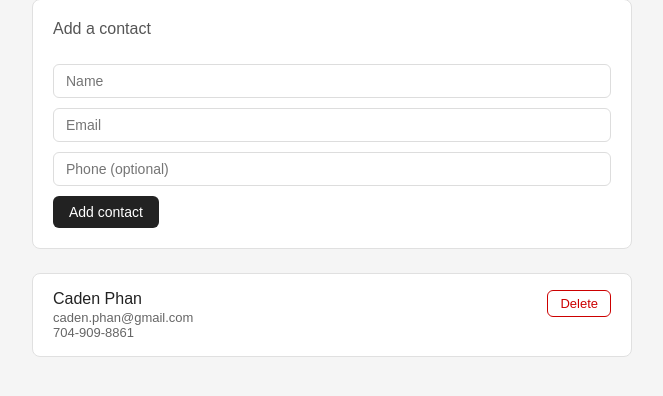
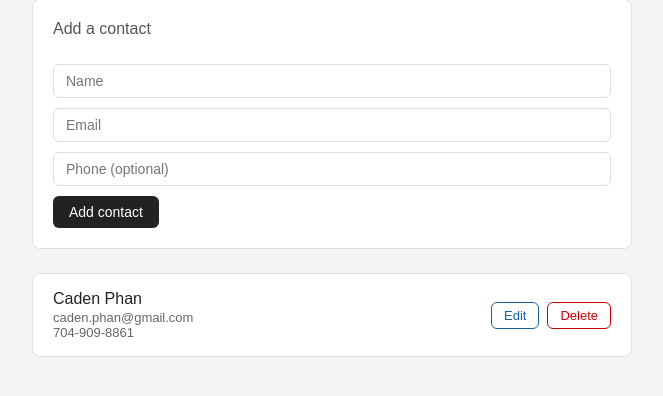
Before and after one commit to cadenphan-beep/contacts-app, a Flask app: page / in a window 1280 px wide. Shown: the part 148-544 px from the top of the page, without its empty margins (308-971 px from the left). Run offline with Flask 3, Linux system fonts and the light colour scheme; data comes from the database, SQL or seed files in the repository.

Commit message:
adding ability to edit contact form

```diff
--- a/app.py
+++ b/app.py
@@ -70,6 +70,26 @@ def delete_contact(contact_id):
         return jsonify({'error': 'Contact not found'}), 404
     return jsonify({'message': 'Contact deleted'}), 200
 
+@app.route('/contacts/<int:contact_id>', methods=['PUT'])
+def update_contact(contact_id):
+    data = request.get_json()
+
+    if not data or 'name' not in data or 'email' not in data:
+        return jsonify({'error': 'Name and email are required'}), 400
+
+    conn = get_db()
+    result = conn.execute(
+        'UPDATE contacts SET name = ?, email = ?, phone = ? WHERE id = ?',
+        (data['name'], data['email'], data.get('phone', ''), contact_id)
+    )
+    conn.commit()
+    conn.close()
+
+    if result.rowcount == 0:
+        return jsonify({'error': 'Contact not found'}), 404
+
+    return jsonify({'id': contact_id, 'name': data['name'], 'email': data['email'], 'phone': data.get('phone', '')})
+
 if __name__ == '__main__':
     init_db()
     app.run(debug=True)
--- a/static/app.js
+++ b/static/app.js
@@ -20,15 +20,52 @@ function renderContacts(contacts) {
     }
 
     list.innerHTML = contacts.map(contact => `
-        <div class="contact-card">
+        <div class="contact-card" id="card-${contact.id}">
             <div class="contact-info">
                 <div class="name">${contact.name}</div>
                 <div class="detail">${contact.email}</div>
                 ${contact.phone ? `<div class="detail">${contact.phone}</div>` : ''}
             </div>
-            <button class="delete-btn" onclick="deleteContact(${contact.id})">Delete</button>
+            <div class="card-actions">
+                <button class="edit-btn" onclick="showEditForm(${contact.id}, '${contact.name}', '${contact.email}', '${contact.phone}')">Edit</button>
+                <button class="delete-btn" onclick="deleteContact(${contact.id})">Delete</button>
+            </div>
         </div>
     `).join('');
+}
+
+function showEditForm(id, name, email, phone) {
+    const card = document.getElementById(`card-${id}`);
+    card.innerHTML = `
+        <div class="edit-form">
+            <input type="text" id="edit-name-${id}" value="${name}" placeholder="Name" />
+            <input type="text" id="edit-email-${id}" value="${email}" placeholder="Email" />
+            <input type="text" id="edit-phone-${id}" value="${phone}" placeholder="Phone (optional)" />
+            <div class="edit-actions">
+                <button onclick="saveContact(${id})">Save</button>
+                <button class="cancel-btn" onclick="loadContacts()">Cancel</button>
+            </div>
+        </div>
+    `;
+}
+
+function saveContact(id) {
+    const name = document.getElementById(`edit-name-${id}`).value.trim();
+    const email = document.getElementById(`edit-email-${id}`).value.trim();
+    const phone = document.getElementById(`edit-phone-${id}`).value.trim();
+
+    if (!name || !email) {
+        alert('Name and email are required.');
+        return;
+    }
+
+    fetch(`/contacts/${id}`, {
+        method: 'PUT',
+        headers: { 'Content-Type': 'application/json' },
+        body: JSON.stringify({ name, email, phone })
+    })
+    .then(res => res.json())
+    .then(() => loadContacts());
 }
 
 function searchContacts() {
--- a/static/style.css
+++ b/static/style.css
@@ -105,3 +105,43 @@ button:hover {
    font-size: 14px;
    padding: 1rem 0;
 }
+
+.card-actions {
+   display: flex;
+   gap: 8px;
+}
+
+.edit-btn {
+   background: transparent;
+   color: #185FA5;
+   border: 1px solid #185FA5;
+   padding: 5px 12px;
+   font-size: 13px;
+   border-radius: 6px;
+}
+
+.edit-btn:hover {
+   background: #f0f5ff;
+}
+
+.edit-form {
+   display: flex;
+   flex-direction: column;
+   gap: 8px;
+   width: 100%;
+}
+
+.edit-actions {
+   display: flex;
+   gap: 8px;
+}
+
+.cancel-btn {
+   background: transparent;
+   color: #666;
+   border: 1px solid #ccc;
+}
+
+.cancel-btn:hover {
+   background: #f5f5f5;
+}
```
